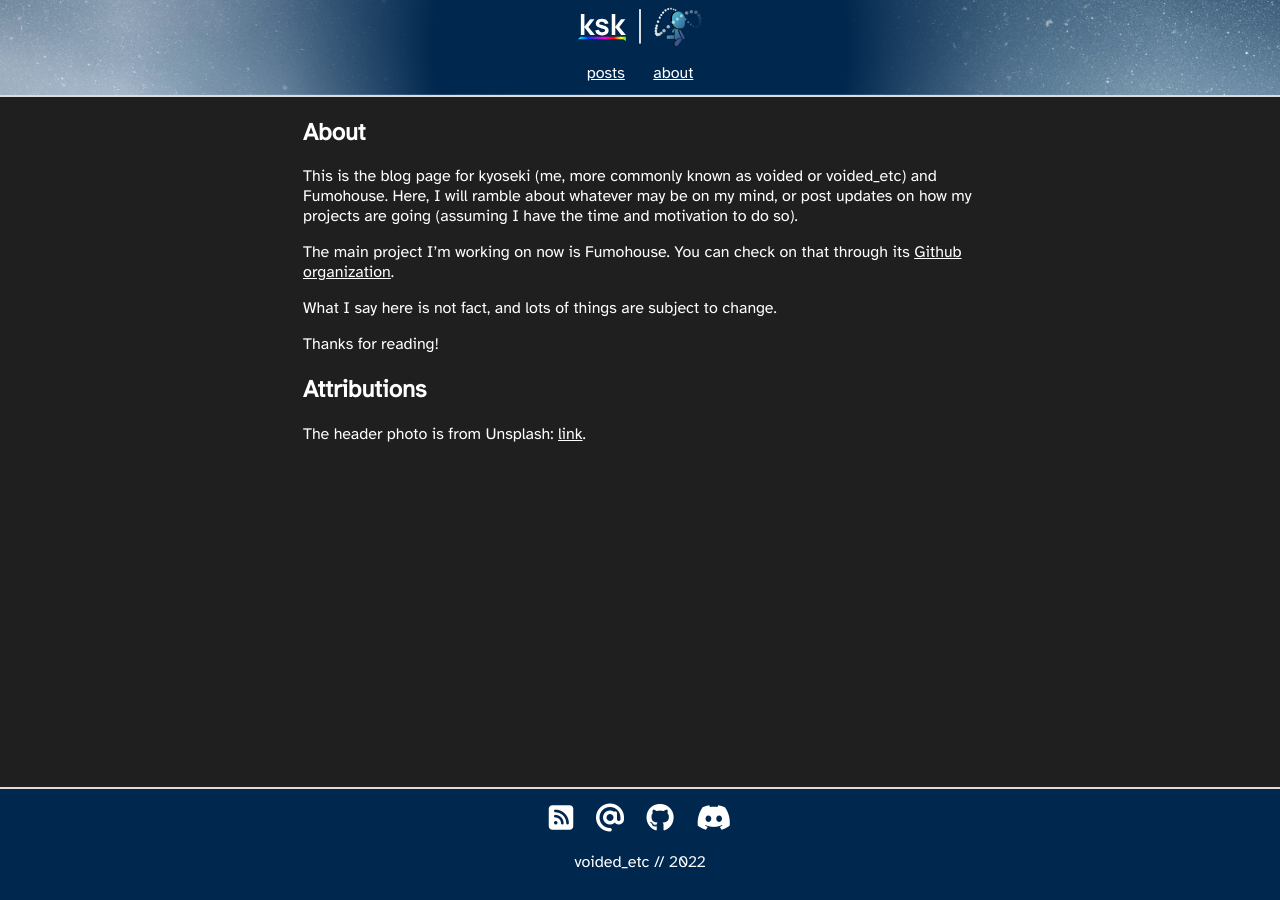
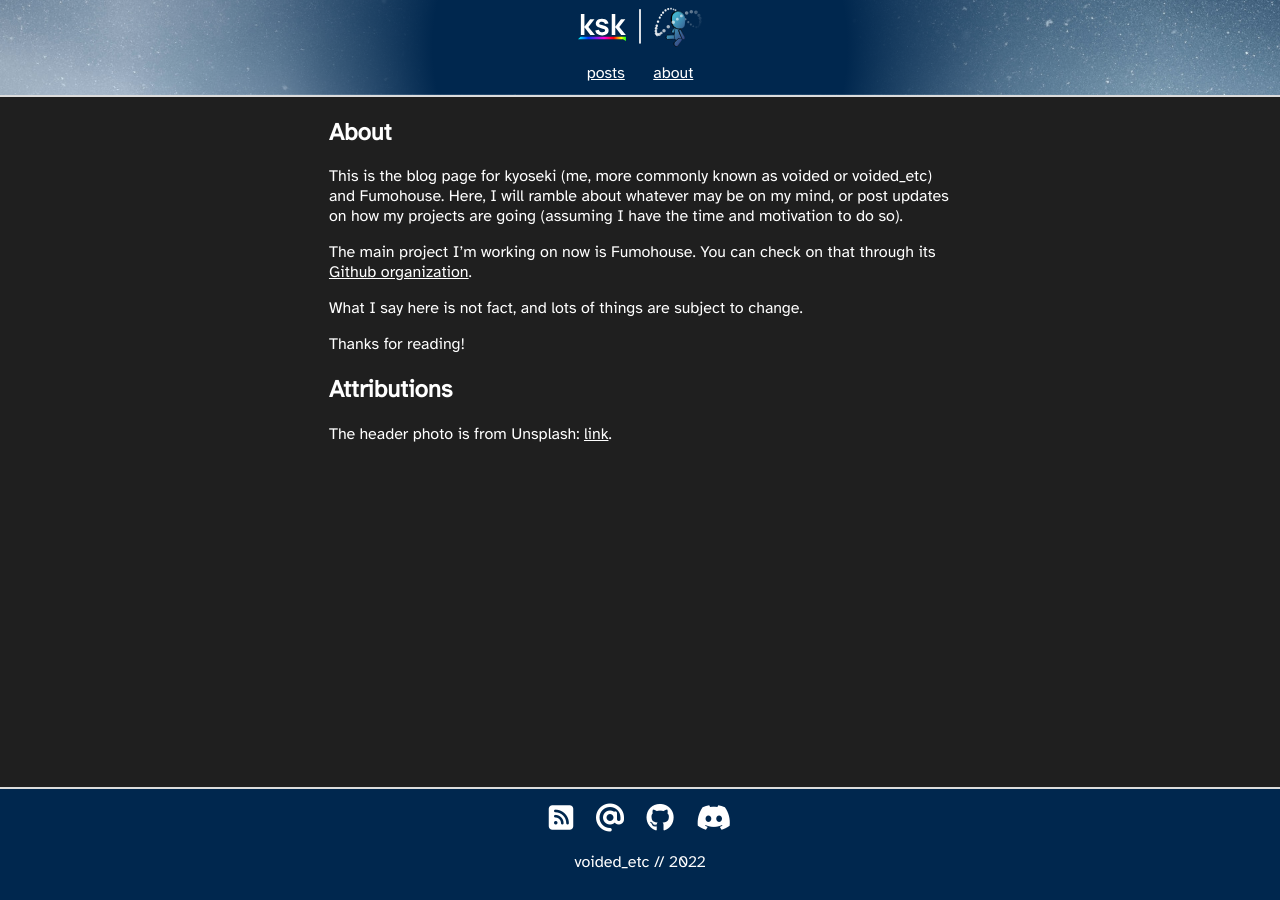
Before and after one commit to kyoseki/kyoseki.github.io, a Jekyll site: the page built from about.md, in a window 1280 px wide. Built offline with Jekyll 4.4.1, drawn with Linux system fonts in a browser that asks for light colours; nearby versions of some CDN libraries; our own code applies the rules of GitHub Pages for plain Markdown files.

Commit message:
Reduce max width of content

```diff
--- a/assets/css/style.scss
+++ b/assets/css/style.scss
@@ -78,7 +78,7 @@ img {
 // content
 
 .content {
-    max-width: 65ch;
+    max-width: 60ch;
     margin: 0 1em;
     flex: 1 0 auto;
     margin: 0 auto;
```
